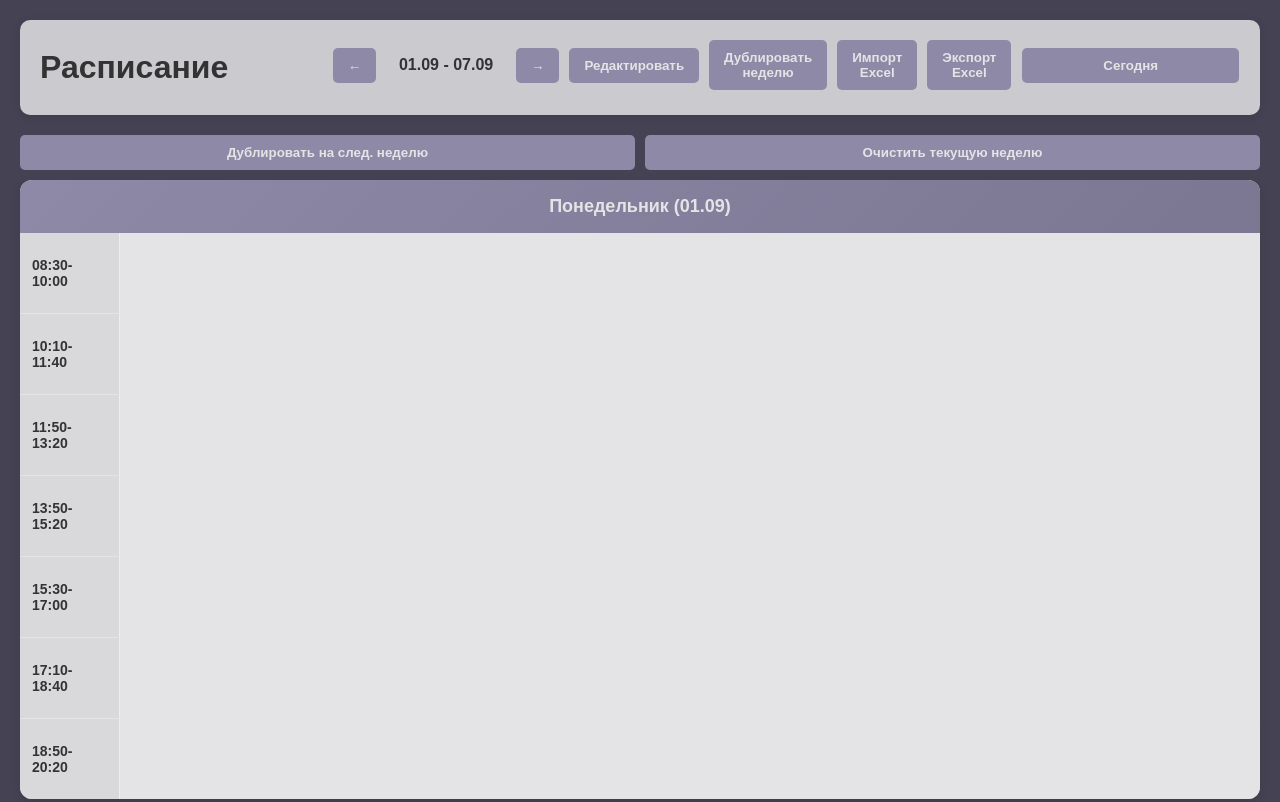
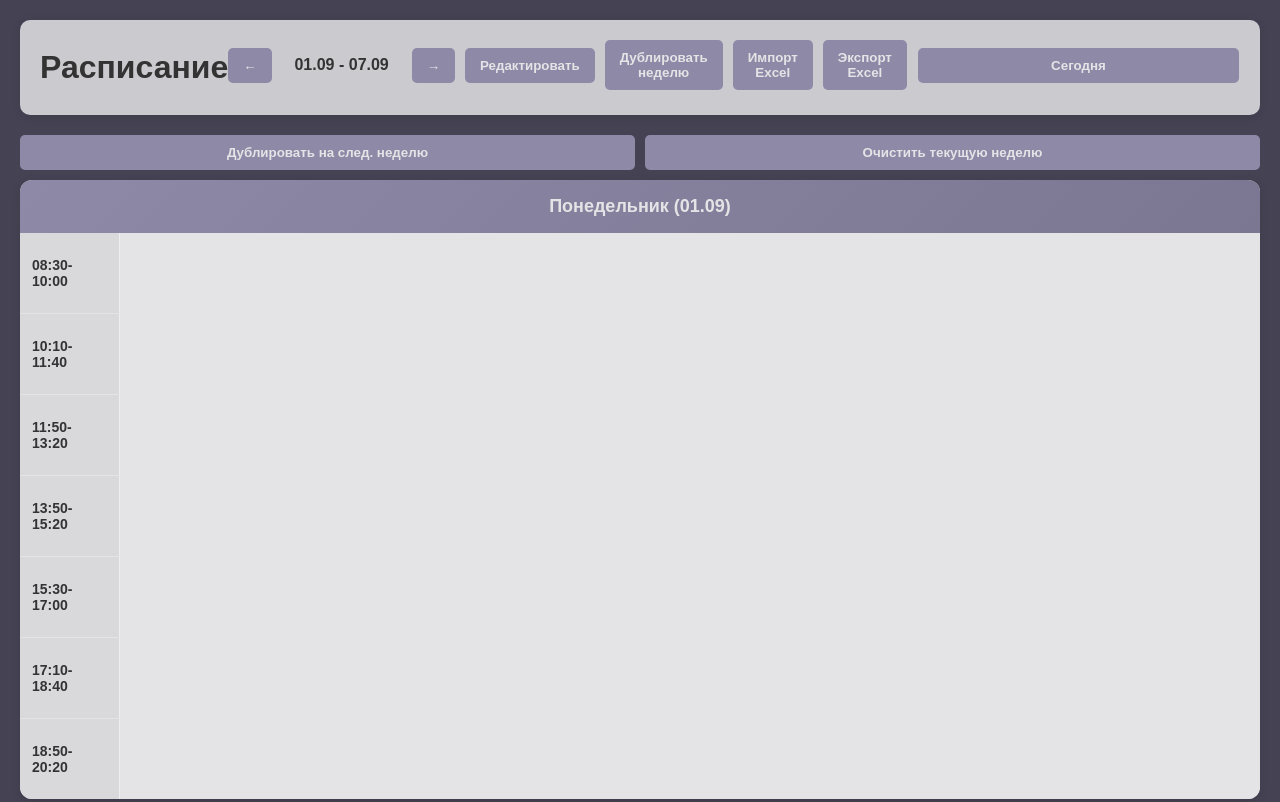
Before and after one commit to MaryaELF/Student-s-shedule, a website: page index.html in a window 1280 px wide. Shown: the top 802 px of the page. Drawn offline with Linux system fonts and the light colour scheme.

Commit message:
Update index.css

```diff
--- a/index.css
+++ b/index.css
@@ -14,6 +14,7 @@ body {
     max-width: 1400px;
     margin: 0 auto;
     padding: 20px;
+    overflow-x: hidden;
 }
 
 header {
@@ -29,11 +30,14 @@ header {
 
 .controls {
     display: flex;
+    lex-wrap: wrap;
     align-items: center;
     gap: 10px;
     overflow-x: auto;
     overflow-y: visible;
     padding-bottom: 5px;
+    width: 100%;
+    max-width: 100%;
     -webkit-overflow-scrolling: touch;
 }
 
```
